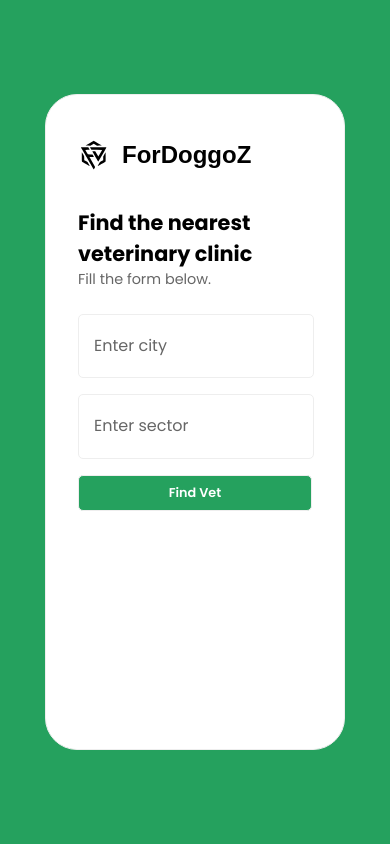
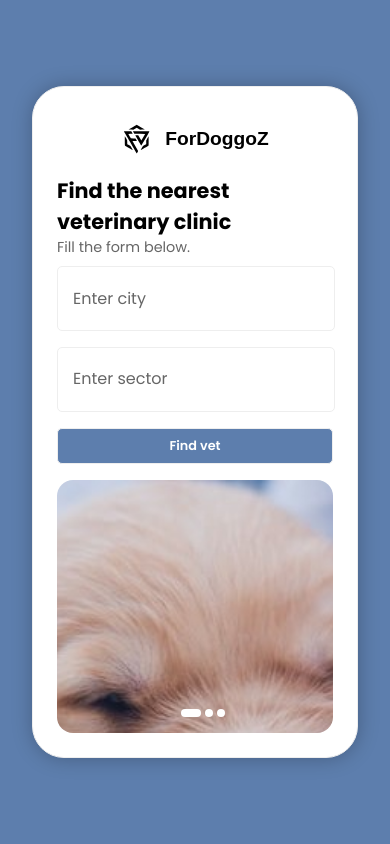
Before and after one commit to Ashu0126/For-DoggoZ, a Next.js app: page /vet-recommendation in a window 390 px wide. Shown: the top 844 px of the page. Built offline with nearby package versions, Linux system fonts and the light colour scheme; a web font is replaced by a local one.

Commit message:
vet form refactor

```diff
--- a/app/vet-recommendation/page.module.scss
+++ b/app/vet-recommendation/page.module.scss
@@ -3,7 +3,7 @@
 
 .page {
   @include flex-center;
-  background-color: $primary-color;
+  background-color: $label-color;
   min-height: 100vh;
   height: max-content;
 
@@ -16,6 +16,8 @@
     border-radius: 2rem;
     padding: 2rem;
     margin: 2rem;
+    position: relative;
+    box-shadow: 0.5px 0.5px 20px $border-shadow;
 
     .formContainer {
       display: flex;
@@ -24,6 +26,10 @@
       gap: 1.5rem;
       width: 50%;
       transition: 1s;
+
+      button {
+        background-color: $label-color;
+      }
 
       .logo {
         margin-left: -0.75rem;
@@ -49,9 +55,36 @@
         gap: 1rem;
 
         button {
-          background-color: $primary-color;
           color: $white;
           width: max-content;
+        }
+      }
+
+      .resultSection {
+        display: flex;
+        align-items: flex-start;
+        gap: 1rem;
+
+        button {
+          @include flex-center;
+          padding: 0.5rem;
+          border-radius: 50%;
+          img {
+            width: 1.5rem;
+            height: 1.5rem;
+            filter: invert(1);
+          }
+        }
+
+        .result {
+          margin-top: 0.25rem;
+          h2 {
+            margin-bottom: 1rem;
+          }
+          h3 {
+            font-size: 2rem;
+            color: $label-color;
+          }
         }
       }
     }
@@ -59,15 +92,133 @@
     .slide {
       transform: translateX(100%);
     }
+
+    .carouselContainer {
+      position: absolute;
+      width: 42%;
+      min-height: 70vh;
+      height: fit-content;
+      top: 0;
+      left: 50.5%;
+      right: 0;
+      margin: 2rem;
+      border-radius: 1rem;
+      transition: 1s;
+
+      .carousel {
+        display: grid;
+        grid-template-columns: repeat(3, 1fr);
+        overflow: hidden;
+        width: 100%;
+
+        img {
+          grid-area: 1/4;
+          width: 100%;
+          opacity: 0;
+          border-radius: 0.8rem;
+          object-fit: cover;
+          height: 70vh;
+          transition: opacity 1s;
+        }
+
+        .show {
+          opacity: 1;
+        }
+      }
+
+      .carouselBtn {
+        position: absolute;
+        z-index: 4;
+        left: 45%;
+        bottom: 1rem;
+        display: flex;
+        gap: 0.25rem;
+
+        span {
+          width: 0.5rem;
+          height: 0.5rem;
+          border-radius: 50%;
+          background-color: $white;
+          transition: 0.5s;
+        }
+
+        .active {
+          width: 1.25rem;
+          border-radius: 0.5rem;
+        }
+      }
+    }
+
+    .carouselSlide {
+      left: 0;
+    }
+  }
+}
+
+.vet {
+  background-color: $vet-color;
+  .container {
+    .formContainer {
+      button {
+        background-color: $vet-color;
+      }
+    }
+  }
+}
+
+.disease {
+  background-color: $disease-color;
+  .container {
+    .formContainer {
+      button {
+        background-color: $disease-color;
+      }
+    }
+  }
+}
+
+.breed {
+  background-color: $breed-color;
+  .container {
+    .formContainer {
+      button {
+        background-color: $breed-color;
+      }
+    }
+  }
+}
+
+.classify {
+  background-color: $classify-color;
+  .container {
+    .formContainer {
+      button {
+        background-color: $classify-color;
+      }
+    }
   }
 }
 
 @media (max-width: 765px) {
   .page {
     .container {
-      width: 60%;
+      width: 100%;
+      @include flex-center;
+      justify-content: space-between;
+      flex-direction: column;
+      padding: 1.5rem;
+      margin: 2rem;
+
       .formContainer {
         width: 100%;
+        gap: 0.5rem;
+        .logo {
+          justify-content: center;
+
+          h3 {
+            font-size: 1.2rem;
+          }
+        }
 
         .head {
           h2 {
@@ -80,11 +231,55 @@
             width: 100%;
           }
         }
+
+        .resultSection {
+          flex-direction: column-reverse;
+          align-items: center;
+
+          button {
+            padding: 0.25rem;
+          }
+
+          .result {
+            text-align: center;
+
+            h2 {
+              font-size: 1.25rem;
+              margin-bottom: 0.5rem;
+            }
+
+            h3 {
+              font-size: 1.5rem;
+            }
+          }
+        }
       }
 
       .slide {
         transform: translateX(0%);
       }
+
+      .carouselContainer {
+        position: relative;
+        width: 100%;
+        top: 0;
+        left: 0;
+        margin: 1rem 1.5rem 0;
+        min-height: 20vh;
+        overflow: hidden;
+
+        .carousel {
+          justify-content: center;
+          align-items: center;
+          width: 100%;
+          height: 30vh;
+          border-radius: 0.6rem;
+
+          img {
+            width: 100%;
+          }
+        }
+      }
     }
   }
 }
--- a/app/vet-recommendation/page.tsx
+++ b/app/vet-recommendation/page.tsx
@@ -1,13 +1,21 @@
 "use client";
 import style from "./page.module.scss";
-import { useEffect, useState } from "react";
+import { Fragment, useEffect, useState } from "react";
 import { fetchResult } from "@/src/utils/fetchApi";
 import FloatingInput from "@/src/components/atoms/FloatingInput";
 import Button from "@/src/components/atoms/Button";
+import Footer from "@/src/components/molecules/Footer";
+import pageData from "./../../data/vet.json";
 
 const Page = () => {
   const [result, setResult] = useState<any>({});
   const [shift, setShift] = useState(false);
+  const [activeIndex, setActiveIndex] = useState(0);
+  const [type, setType] = useState("");
+
+  useEffect(() => {
+    setType(window.location.pathname.split("/")[1].split("-")[0]);
+  }, []);
 
   const handleSubmit = (e: any) => {
     e.preventDefault();
@@ -36,32 +44,81 @@ const Page = () => {
   }, [result]);
 
   return (
-    <div className={style.page}>
+    <>
+      <div className={`${style.page} ${type ? style[type] : ""}`}>
         <div className={style.container}>
           <div className={`${style.formContainer} ${shift ? style.slide : ""}`}>
             <div className={style.logo}>
-            <img src="/svg/logo.svg" alt="" />
-            <h3>ForDoggoZ</h3>
+              <img src={pageData?.logo?.icon} alt="" />
+              <h3>{pageData?.logo?.text}</h3>
             </div>
+            {!shift ? (
+              <>
                 <div className={style.head}>
-            <h2>
-              {shift ? "Nearest Vet" : "Find the nearest veterinary clinic"}
-            </h2>
-            {!shift && <p>Fill the form below.</p>}
-            {shift && <h3>{result?.nearestVet}</h3>}
+                  <h2>{pageData?.formData?.heading}</h2>
+                  <p>{pageData?.formData?.subHeading}</p>
                 </div>
                 <form onSubmit={handleSubmit}>
                   {!shift && (
                     <>
-                <FloatingInput label={"Enter city"} name={"city"} />
-                <FloatingInput label={"Enter sector"} name={"sector"} />
+                      {/* <SelectDropDown
+                    label={"Select city"}
+                    options={["Delhi", "Faridabad", "Gurgaon", "Noida"]}
+                  /> */}
+                      {pageData?.formData?.inputs?.map((input: any) => (
+                        <Fragment key={input?.name}>
+                          <FloatingInput
+                            label={input?.label}
+                            name={input?.name}
+                          />
+                        </Fragment>
+                      ))}
                     </>
                   )}
-            <Button>{shift ? "Go Back" : "Find Vet"}</Button>
+                  <Button>{pageData?.formData?.btnText}</Button>
                 </form>
+              </>
+            ) : (
+              <div className={style.resultSection}>
+                <Button onClick={() => setShift(!shift)}>
+                  <img src={pageData?.resultSection?.btnIcon} alt="" />
+                </Button>
+                <div className={style.result}>
+                  <h2>{pageData?.resultSection?.heading}</h2>
+                  <h3>{result?.nearestVet}</h3>
+                </div>
+              </div>
+            )}
+          </div>
+          <div
+            className={`${style.carouselContainer} ${
+              shift ? style.carouselSlide : ""
+            }`}
+          >
+            <div className={style.carousel}>
+              {pageData?.carousel?.map((item: any, index: any) => (
+                <img
+                  key={`_${index}`}
+                  src={item}
+                  className={activeIndex === index ? style.show : ""}
+                  alt=""
+                />
+              ))}
+            </div>
+            <div className={style.carouselBtn}>
+              {pageData?.carousel?.map((_: any, index: any) => (
+                <span
+                  key={`_${index}`}
+                  onClick={() => setActiveIndex(index)}
+                  className={activeIndex === index ? style.active : ""}
+                ></span>
+              ))}
             </div>
           </div>
         </div>
+      </div>
+      <Footer />
+    </>
   );
 };
 
--- /dev/null
+++ b/data/vet.json
@@ -0,0 +1,24 @@
+{
+  "logo": {
+    "icon": "/svg/logo.svg",
+    "text": "ForDoggoZ"
+  },
+  "formData": {
+    "heading": "Find the nearest veterinary clinic",
+    "subHeading": "Fill the form below.",
+    "inputs": [
+      { "label": "Enter city", "name": "city" },
+      { "label": "Enter sector", "name": "sector" }
+    ],
+    "btnText": "Find vet"
+  },
+  "resultSection": {
+    "heading": "Vet near to your location",
+    "btnIcon": "/svg/backArrow.svg"
+  },
+  "carousel": [
+    "/img/dog-vet.jpg",
+    "https://christownanimalhospital.com/wp-content/uploads/Lab_Phoenix-AZ-e1695237607708.jpg",
+    "https://img.freepik.com/premium-photo/puppy-dog-border-collie-paws-stethoscope-isolated-blue-surface-little-dog-reception-veterinary-doctor-vet-clinic-pet-health-care-animals-concept_80942-1537.jpg?w=740"
+  ]
+}
--- a/src/styles/variables.scss
+++ b/src/styles/variables.scss
@@ -3,6 +3,12 @@ $black: #000;
 $primary-color: #25a15e;
 $label-color: #666;
 $border-color: #eee;
+$border-shadow: rgba(0, 0, 0, 0.25);
+
+$vet-color: #5d7ead;
+$disease-color: #6e4528;
+$breed-color: #9a7020;
+$classify-color: #b16116;
 
 $font-semibold: 600;
 $font-bold: 700;
```
Also changed, not shown: public/svg/backArrow.svg (added). Lines whose indentation alone changed are shown as unchanged.
